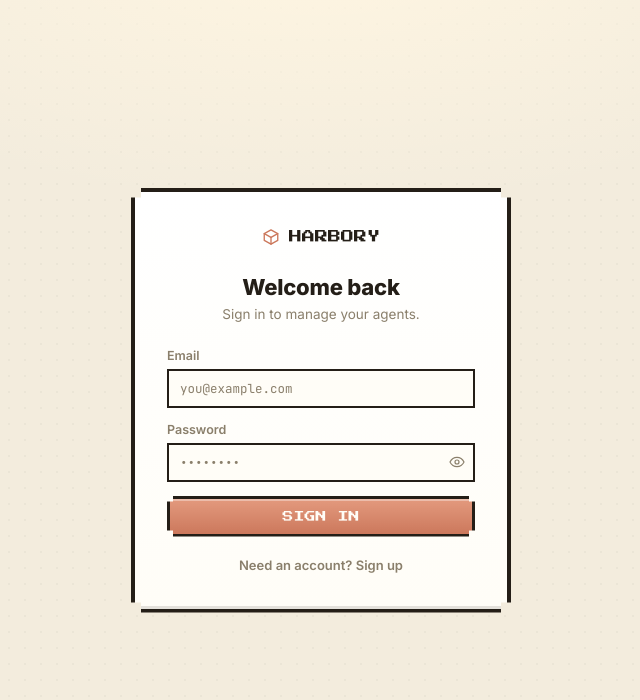
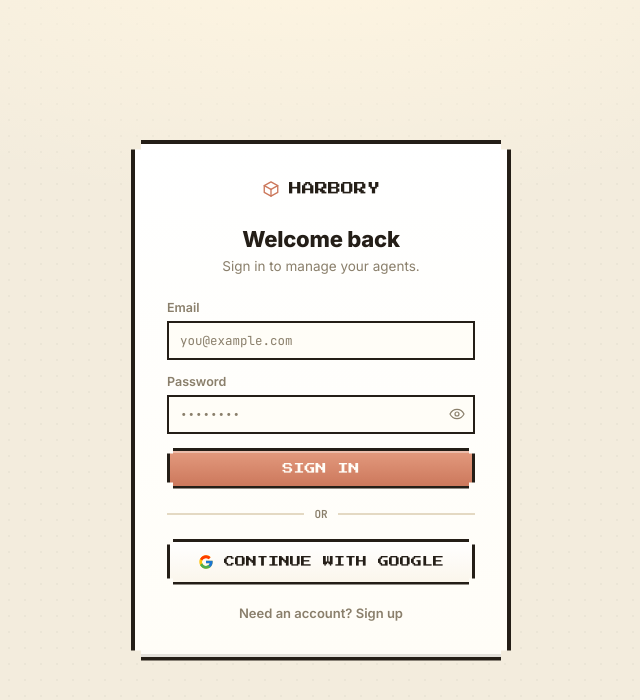
Before and after one commit to PreetinderSinghBadesha/harbory, a React (Vite) app in the folder frontend/: page /login in a window 1280 px wide. Shown: the top 700 px of the page, without its empty margins (319-959 px from the left). Built offline with nearby package versions, Linux system fonts and the light colour scheme; no server answers.

Commit message:
feat: add login page with email/password and Google OAuth authentication support

```diff
--- a/frontend/src/pages/Login.css
+++ b/frontend/src/pages/Login.css
@@ -11,3 +11,23 @@
   max-width: 380px;
   padding: 36px 32px;
 }
+
+.login-divider {
+  display: flex;
+  align-items: center;
+  gap: 10px;
+  margin: 18px 0;
+  font-family: var(--font-mono);
+  font-size: 11px;
+  font-weight: 700;
+  color: var(--muted);
+  text-transform: uppercase;
+}
+
+.login-divider::before,
+.login-divider::after {
+  content: "";
+  flex: 1;
+  height: 2px;
+  background: var(--line);
+}
--- a/frontend/src/pages/Login.tsx
+++ b/frontend/src/pages/Login.tsx
@@ -7,6 +7,17 @@
 import "../styles/GameHud.css";
 import "./Login.css";
 
+function GoogleIcon() {
+  return (
+    <svg width="16" height="16" viewBox="0 0 48 48" aria-hidden="true">
+      <path fill="#FFC107" d="M43.6 20.5H42V20H24v8h11.3c-1.6 4.7-6.1 8-11.3 8-6.6 0-12-5.4-12-12s5.4-12 12-12c3.1 0 5.8 1.1 8 3l5.7-5.7C34.6 6.1 29.6 4 24 4 12.9 4 4 12.9 4 24s8.9 20 20 20 20-8.9 20-20c0-1.3-.1-2.7-.4-3.5z" />
+      <path fill="#FF3D00" d="m6.3 14.7 6.6 4.8C14.6 15.9 18.9 13 24 13c3.1 0 5.8 1.1 8 3l5.7-5.7C34.6 6.1 29.6 4 24 4c-7.4 0-13.8 4.1-17.1 10.1z" />
+      <path fill="#4CAF50" d="M24 44c5.5 0 10.4-1.9 14.2-5.1l-6.6-5.6c-2.1 1.5-4.7 2.4-7.6 2.4-5.2 0-9.6-3.3-11.3-7.9l-6.6 5.1C9.9 39.6 16.4 44 24 44z" />
+      <path fill="#1976D2" d="M43.6 20.5H42V20H24v8h11.3c-.8 2.2-2.2 4.1-4.1 5.4l6.6 5.6C41.6 35.7 44 30.3 44 24c0-1.3-.1-2.7-.4-3.5z" />
+    </svg>
+  );
+}
+
 export function Login() {
   const { session } = useAuth();
   const [email, setEmail] = useState("");
@@ -15,6 +26,7 @@
   const [error, setError] = useState<string | null>(null);
   const [info, setInfo] = useState<string | null>(null);
   const [submitting, setSubmitting] = useState(false);
+  const [googleLoading, setGoogleLoading] = useState(false);
 
   if (session) return <Navigate to="/dashboard" replace />;
 
@@ -35,6 +47,23 @@
       }
     } finally {
       setSubmitting(false);
+    }
+  }
+
+  async function handleGoogle() {
+    setError(null);
+    setInfo(null);
+    setGoogleLoading(true);
+    // Real navigation on success — Supabase redirects the browser to
+    // Google and back, so there's nothing to clean up locally; only a
+    // failure to even start the redirect leaves us on this page.
+    const { error } = await supabase.auth.signInWithOAuth({
+      provider: "google",
+      options: { redirectTo: `${window.location.origin}/dashboard` },
+    });
+    if (error) {
+      setError(error.message);
+      setGoogleLoading(false);
     }
   }
 
@@ -97,6 +126,21 @@
           </button>
         </form>
 
+        <div className="login-divider">
+          <span>or</span>
+        </div>
+
+        <button
+          type="button"
+          className="pixel-btn pixel-btn-ghost"
+          style={{ width: "100%", justifyContent: "center", gap: 10 }}
+          onClick={handleGoogle}
+          disabled={googleLoading}
+        >
+          {googleLoading ? <LoadingSpinner /> : <GoogleIcon />}
+          {googleLoading ? "REDIRECTING…" : "CONTINUE WITH GOOGLE"}
+        </button>
+
         {error && <div className="alert-row">{error}</div>}
         {info && <div className="alert-row alert-row-info">{info}</div>}
 
```
